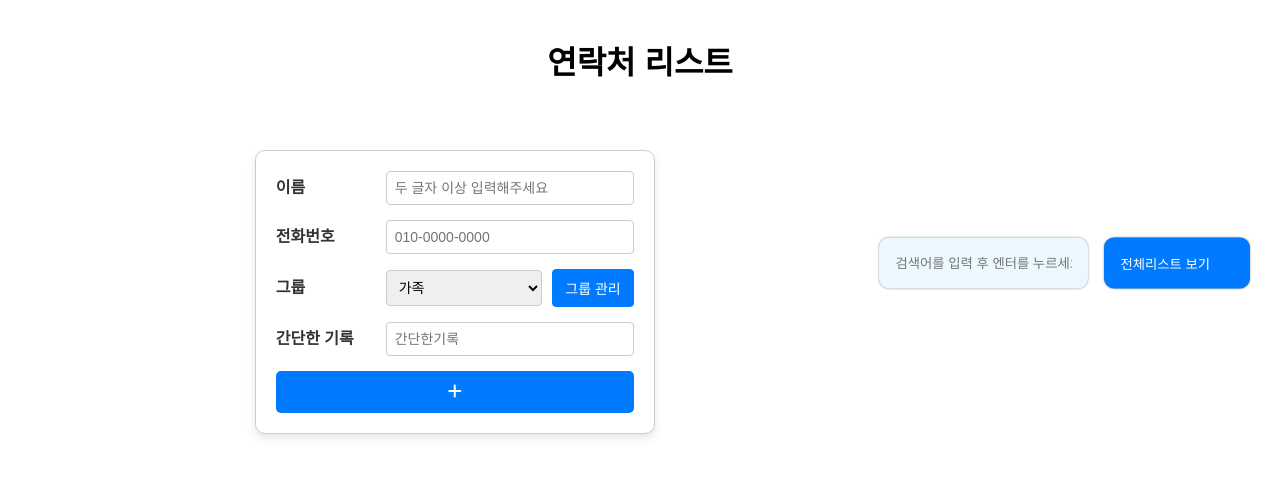
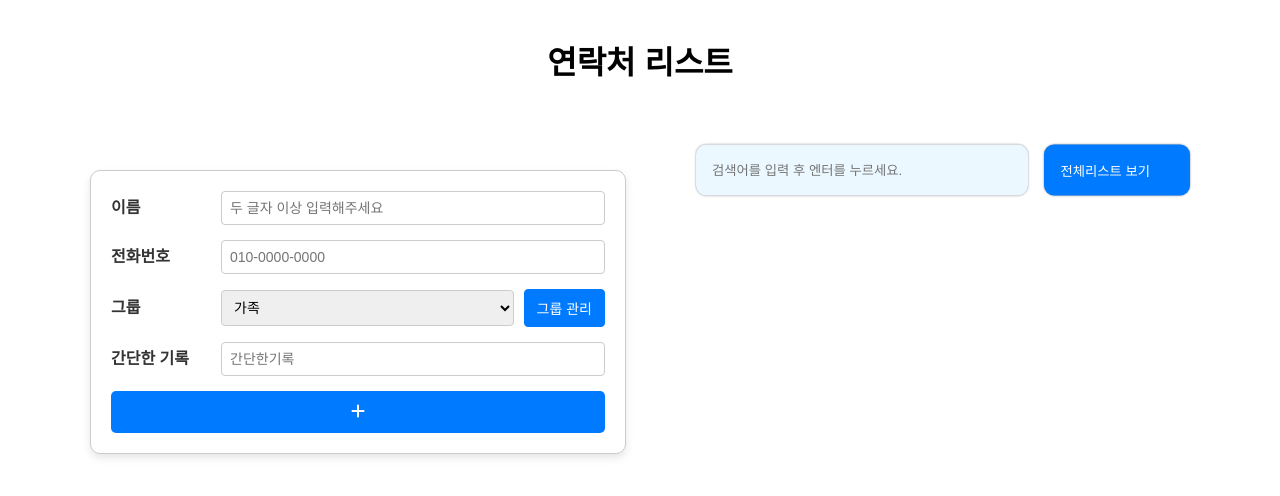
Before and after one commit to Yoos99/contact-list, a React (Vite) app: page / in a window 1280 px wide. Shown: the top 496 px of the page. Built offline with nearby package versions, Linux system fonts and the light colour scheme.

Commit message:
design: 두 요소간 위치 조정

```diff
--- a/src/App.css
+++ b/src/App.css
@@ -1,12 +1,25 @@
 .container {
   display: flex;
-  justify-content: space-between;
-  align-items: center;
-  padding: 30px;
+  justify-content: space-between; /* 양쪽 요소 간의 간격을 일정하게 */
+  align-items: flex-start;
+  padding: 50px;
+  gap: 70px;
+  max-width: 1200px;
+  margin: 0 auto; /* 화면 중앙에 정렬 */
 }
 
-@media screen and (max-width: 768px) {
+.container > div {
+  flex: 1;
+  max-width: 700px; /* 각 컴포넌트의 최대 너비 설정 */
+}
+
+@media screen and (max-width: 868px) {
   .container {
     flex-direction: column;
+    align-items: center;
+  }
+
+  .container > div {
+    max-width: 100%;
   }
 }
```
